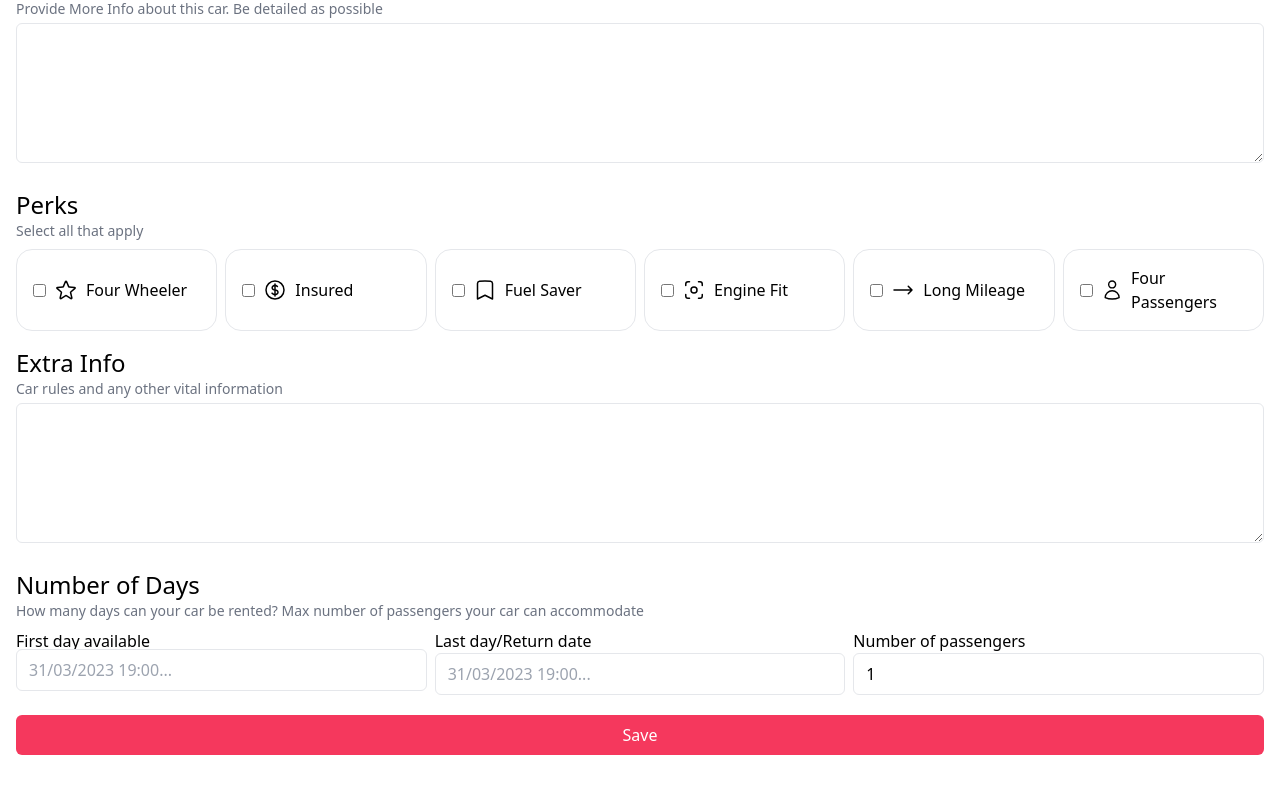
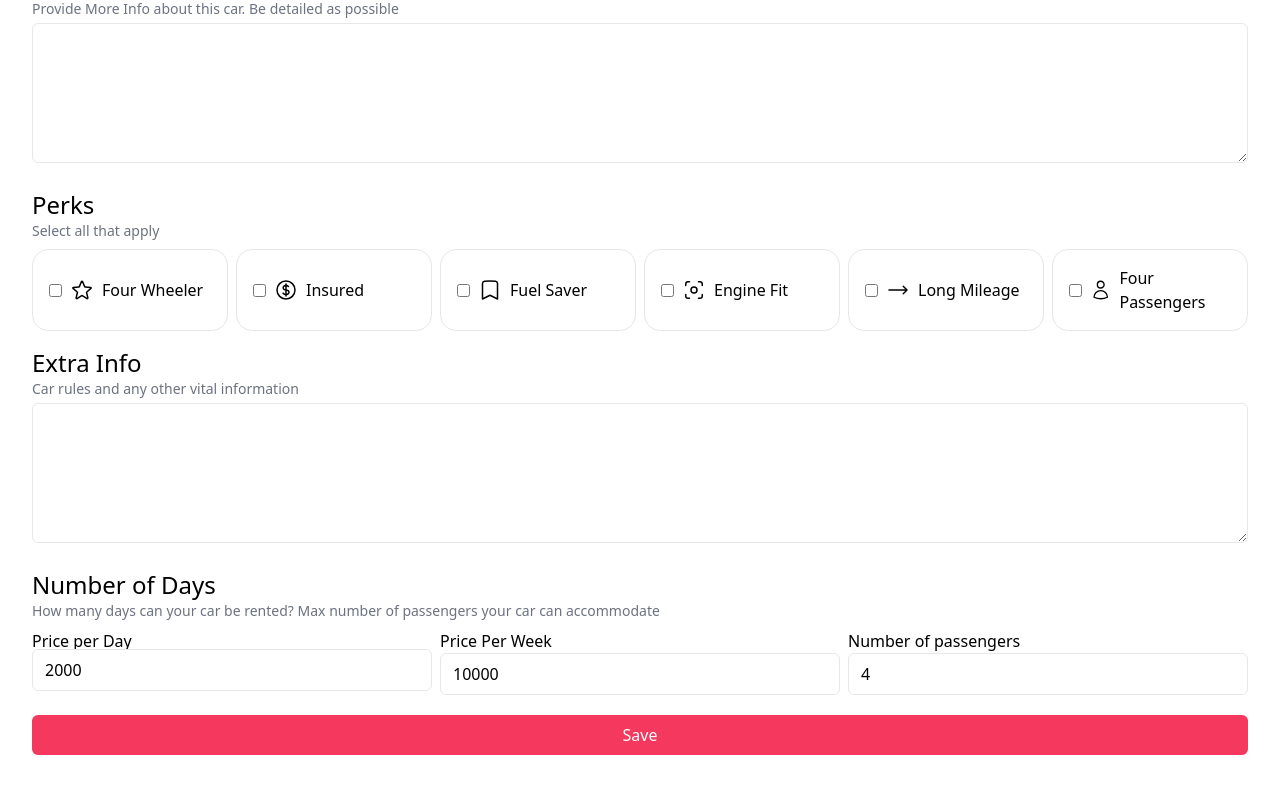
Before and after one commit to salvatoluice/ascent, a React (Vite) app in the folder client/: page /account/cars/new in a window 1280 px wide. Shown: the part 805-1592 px from the top of the page. Built offline with nearby package versions, Linux system fonts and the light colour scheme; no server answers.

Commit message:
All cars ui

```diff
--- a/client/src/Layout.jsx
+++ b/client/src/Layout.jsx
@@ -4,7 +4,7 @@ import Header from './Header'
 
 const Layout = () => {
   return (
-    <div className='p-4 flex flex-col min-h-screen'>
+    <div className='py-4 px-8 flex flex-col min-h-screen'>
       <Header />
       <Outlet />
     </div>
--- a/client/src/Perks.jsx
+++ b/client/src/Perks.jsx
@@ -35,7 +35,7 @@ const Perks = ({selected, onChange}) => {
         <span>Fuel Saver</span>
         </label>
         <label className='border p-4 flex rounded-2xl gap-2 items-center cursor-pointer'>
-        <input type="checkbox" checked={selected.includes('enfine-fit')} name="engine-fit" onChange={handleCheckbox}/>
+        <input type="checkbox" checked={selected.includes('engine-fit')} name="engine-fit" onChange={handleCheckbox}/>
         <svg xmlns="http://www.w3.org/2000/svg" fill="none" viewBox="0 0 24 24" strokeWidth={1.5} stroke="currentColor" className="w-6 h-6">
             <path strokeLinecap="round" strokeLinejoin="round" d="M7.5 3.75H6A2.25 2.25 0 003.75 6v1.5M16.5 3.75H18A2.25 2.25 0 0120.25 6v1.5m0 9V18A2.25 2.25 0 0118 20.25h-1.5m-9 0H6A2.25 2.25 0 013.75 18v-1.5M15 12a3 3 0 11-6 0 3 3 0 016 0z" />
         </svg>
--- a/client/src/pages/CarsPage.jsx
+++ b/client/src/pages/CarsPage.jsx
@@ -8,7 +8,7 @@ const CarsPage = () => {
     // console.log(action);
 
     useEffect(() => {
-        axios.get('/cars').then(({data}) => {
+        axios.get('/user-cars').then(({data}) => {
             // console.log('hello')
             setCars(data);
         });
--- a/client/src/pages/IndexPage.jsx
+++ b/client/src/pages/IndexPage.jsx
@@ -1,10 +1,30 @@
-import { Link } from "react-router-dom";
-import Header from "../Header";
+import axios from "axios";
+import { useEffect, useState } from "react";
 
 export default function IndexPage () {
+  const [cars, setCars] = useState([]);
+  useEffect(() => {
+    axios.get('/cars')
+    .then(response => {
+      setCars(response.data);
+    });
+  }, [])
     return (
-      <div>
-        Index Page here
+      <div className="mt-8 grid gap-x-6 gap-y-8 grid-cols-2 md:grid-cols-3 lg:grid-cols-4">
+        {cars.length > 0 && cars.map(car => (
+          <div>
+            <div className="bg-gray-500 mb-2 rounded-2xl flex">
+              {car.photos?.[0] && (
+                <img className="rounded-2xl object-cover aspect-square" src={'http://localhost:4000/uploads/'+car.photos?.[0]} alt="" />
+              )}
+            </div>
+            <h2 className="font-bold text-sm">{car.address}</h2>
+            <h3 className="text-xl leading-4 text-gray-500">{car.title}</h3>
+            <div className="mt-2">
+              <span className="font-bold">Ksh. {car.dayprice}</span> /day
+            </div>
+          </div>
+        ))}
       </div>
     );
 }
--- a/client/src/pages/NewCarForm.jsx
+++ b/client/src/pages/NewCarForm.jsx
@@ -7,7 +7,7 @@ import PhotoUploader from './PhotoUploader';
 
 const NewCarForm = () => {
   const {id} = useParams();
-  console.log(id);
+  // console.log(id);
   const [title, setTitle] = useState('');
   const [address, setAddress] = useState('');
   const [contaact, setContaact] = useState('');
@@ -15,9 +15,9 @@ const NewCarForm = () => {
   const [description, setDescription] = useState('');
   const [perks, setPerks] = useState([]);
   const [extraInfo, setExtraInfo] = useState('');
-  const [checkin, setCheckin] = useState('');
-  const [checkout, setCheckout] = useState('');
-  const [maxPass, setMaxPass] = useState(1);
+  const [weekprice, setWeekprice] = useState(10000);
+  const [dayprice, setDayprice] = useState(2000);
+  const [maxPass, setMaxPass] = useState(4);
 
 
   useEffect(() => {
@@ -34,8 +34,8 @@ const NewCarForm = () => {
       setDescription(data.description);
       setPerks(data.perks);
       setExtraInfo(data.extraInfo);
-      setCheckin(data.checkin);
-      setCheckout(data.checkout);
+      setDayprice(data.dayprice);
+      setWeekprice(data.weekprice);
       setMaxPass(data.maxPass);
     })
   }, [id])
@@ -66,7 +66,7 @@ const NewCarForm = () => {
       const carData = {
         title, address, contaact,
         addedPhotos, description, perks,
-        extraInfo, checkin, checkout,
+        extraInfo, dayprice, weekprice,
         maxPass
       };
 
@@ -108,12 +108,12 @@ const NewCarForm = () => {
         {preInput('Number of Days', 'How many days can your car be rented? Max number of passengers your car can accommodate')}
         <div className='grid gap-2 sm:grid-cols-3'>
           <div>
-            <h3 className='mt-2 -mb-2'>First day available</h3>
-            <input type="text" placeholder='31/03/2023 19:00...' value={checkin} onChange={e => setCheckin(e.target.value)} />
+            <h3 className='mt-2 -mb-2'>Price per Day</h3>
+            <input type="text" placeholder='Input Price, i.e 2000... no letters' value={dayprice} onChange={e => setDayprice(e.target.value)} />
           </div>
           <div>
-            <h3 className='mt-2 -mb-1'>Last day/Return date</h3>
-            <input type="text" placeholder='31/03/2023 19:00...' value={checkout} onChange={e => setCheckout(e.target.value)} />
+            <h3 className='mt-2 -mb-1'>Price Per Week</h3>
+            <input type="text" placeholder='31/03/2023 19:00...' value={weekprice} onChange={e => setWeekprice(e.target.value)} />
           </div>
           <div>
             <h3 className='mt-2 -mb-1'>Number of passengers</h3>
```
Also changed, not shown: 8 other files (tests, documents, lock files or other folders).
